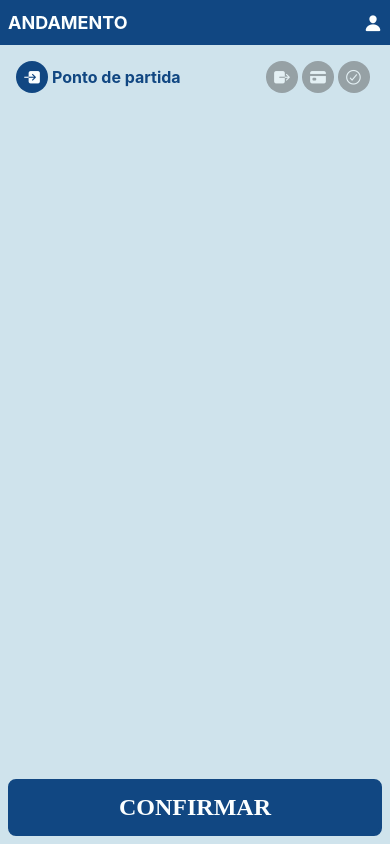
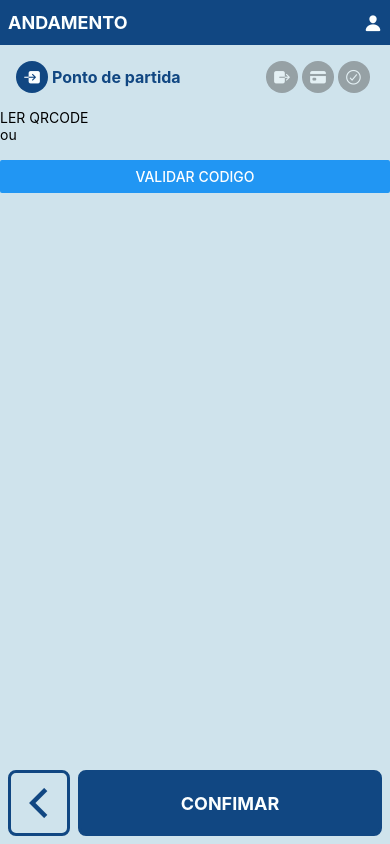
Before and after one commit to pedrocosta132/andamento, a React Native app: screen /CreateList in a window 390 px wide. Built offline with nearby package versions, Linux system fonts and the light colour scheme.

Commit message:
feat: custom button, mock api service & first step on creator

```diff
--- /dev/null
+++ b/src/components/Button/index.tsx
@@ -0,0 +1,47 @@
+import { Pressable, Text } from "react-native";
+import Ionicons from "@expo/vector-icons/Ionicons";
+import colors from "../../constants/colors";
+import { styled } from "./styled";
+
+export type ButtonProps = {
+  icon?: keyof typeof Ionicons.glyphMap;
+  text?: string;
+  onPress: () => void;
+  bgColor?: string;
+  textColor?: string;
+  borderColor?: string;
+  isDisabled?: boolean;
+  buttonStyles?: any;
+  textStyles?: any;
+};
+
+export default function Button({
+  icon,
+  text,
+  onPress,
+  bgColor = colors.primary,
+  textColor = colors.white,
+  borderColor = colors.primary,
+  isDisabled = false,
+  buttonStyles = {},
+  textStyles = {},
+}: ButtonProps) {
+  return (
+    <Pressable
+      style={[
+        styled.button,
+        { backgroundColor: bgColor, borderColor: borderColor },
+        buttonStyles,
+      ]}
+      onPress={onPress}
+      disabled={isDisabled}
+    >
+      {icon && <Ionicons name={icon} size={48} color={textColor} />}
+      {text && (
+        <Text style={[styled.text, { color: textColor }, textStyles]}>
+          {text}
+        </Text>
+      )}
+    </Pressable>
+  );
+}
--- /dev/null
+++ b/src/components/Button/styled.ts
@@ -0,0 +1,20 @@
+import { StyleSheet } from "react-native";
+
+export const styled = StyleSheet.create({
+  button: {
+    padding: 4,
+    display: "flex",
+    flexDirection: "row",
+    alignItems: "center",
+    justifyContent: "center",
+    gap: 8,
+    borderWidth: 3,
+    borderStyle: "solid",
+    borderRadius: 8,
+    overflow: "hidden",
+  },
+  text: {
+    fontSize: 18,
+    fontWeight: "bold",
+  },
+});
--- a/src/components/CTAButtons/index.tsx
+++ b/src/components/CTAButtons/index.tsx
@@ -1,7 +1,8 @@
-import { View, Text, Button, Pressable } from "react-native";
+import { View, Text, Pressable } from "react-native";
 import Ionicons from "@expo/vector-icons/Ionicons";
+import colors from "../../constants/colors";
+import Button from "../Button";
 import { styled } from "./styled";
-import colors from "../../constants/colors";
 
 type CTAButtonsProps = {
   showReturnButton: boolean;
@@ -21,21 +22,21 @@ export default function CTAButtons({
   return (
     <View style={styled.buttons}>
       {showReturnButton && (
-        <Pressable
-          style={[styled.button, styled.returnButton]}
+        <Button
+          icon="chevron-back-outline"
+          textColor={colors.primary}
+          bgColor={colors.background}
           onPress={onReturn}
-        >
-          <Ionicons name="chevron-back-outline" size={32} color={colors.primary} />
-        </Pressable>
+        />
       )}
       {showConfirmButton && (
-        <Pressable
-          style={[styled.button, styled.confirmButton]}
+        <Button
+          text="Confimar"
+          textStyles={{ textTransform: "uppercase" }}
+          buttonStyles={{ flexGrow: 1, marginLeft: 8 }}
           onPress={onConfirm}
-          disabled={confirmDisabled}
-        >
-          Confirmar
-        </Pressable>
+          isDisabled={confirmDisabled}
+        />
       )}
     </View>
   );
--- a/src/components/Stepper/index.tsx
+++ b/src/components/Stepper/index.tsx
@@ -1,12 +1,8 @@
 import { View, Text } from "react-native";
 import Ionicons from "@expo/vector-icons/Ionicons";
 import colors from "../../constants/colors";
+import { Step } from "../../types";
 import { styled } from "./styled";
-
-type Step = {
-  icon: keyof typeof Ionicons.glyphMap;
-  title: string;
-};
 
 type StepperProps = {
   steps: Step[];
@@ -17,7 +13,7 @@ export default function Stepper({ steps = [], activeIndex = 0 }: StepperProps) {
   return (
     <View style={styled.container}>
       {steps.map((step, index) => (
-        <Step
+        <StepItem
           key={step.title}
           icon={step.icon}
           title={step.title}
@@ -29,7 +25,7 @@ export default function Stepper({ steps = [], activeIndex = 0 }: StepperProps) {
   );
 }
 
-function Step({ icon, title, isActive, isDone }: Step & { isActive: boolean, isDone: boolean }) {
+function StepItem({ icon, title, isActive, isDone }: Step & { isActive: boolean, isDone: boolean }) {
 
   return (
     <View style={[styled.step, { flexGrow: isActive ? 1 : 0 }]}>
--- /dev/null
+++ b/src/components/Steps/StartingPointStep/index.tsx
@@ -0,0 +1,58 @@
+import { useState } from "react";
+import { Button, Pressable, Text, TextInput, View } from "react-native";
+import { Station } from "../../../types";
+import { styled } from "./styled";
+import apiService from "../../../services/mockApi";
+
+type StartingPointStepProps = {
+  station: Station | null | undefined;
+  onStationCodeChange: (station: Station | undefined) => void;
+};
+
+export default function StartingPointStep({
+  station,
+  onStationCodeChange,
+}: StartingPointStepProps) {
+  const [inputCode, setInputCode] = useState<string>("");
+  const [hasError, setHasError] = useState<boolean>(false);
+
+  const handleCodeChange = async () => {
+    const station = await apiService.getStation(inputCode);
+    if(!station) {
+      window.alert("nao existe codigo");
+    }
+
+    onStationCodeChange(station);
+  }
+
+  const handleReset = () => {
+    setHasError(false);
+    setInputCode("");
+    onStationCodeChange(undefined);
+  }
+
+  return (
+    <>
+      {!station ? (
+        <>
+          <Text>LER QRCODE</Text>
+          <View>
+            <></>
+            <Text>ou</Text>
+            <></>
+          </View>
+          <View>
+            <TextInput value={inputCode} onChangeText={setInputCode} />
+            <Button title="validar codigo" onPress={handleCodeChange} />
+          </View>
+
+        </>
+      ) : (
+        <>
+          <Text>{JSON.stringify(station)}</Text>
+          <Pressable onPress={handleReset}><Text>Estacao incorreta? Trocar codigo</Text></Pressable>
+        </>
+      )}
+    </>
+  );
+}
--- /dev/null
+++ b/src/components/Steps/StartingPointStep/styled.ts
@@ -0,0 +1,5 @@
+import { StyleSheet } from "react-native";
+
+export const styled = StyleSheet.create({
+  container: {},
+});
--- /dev/null
+++ b/src/data/prices.ts
@@ -0,0 +1,4 @@
+export const pricesPerNumberOfZones = {
+  1: 1.2,
+  2: 2,
+};
--- a/src/pages/CreateTrip.tsx
+++ b/src/pages/CreateTrip.tsx
@@ -1,33 +1,74 @@
 import { FlatList, ScrollView, Text } from "react-native";
 import Layout from "../components/Layout";
 import Stepper from "../components/Stepper";
-import { useState } from "react";
-import { Trip } from "../types";
+import { useMemo, useState } from "react";
+import { Step, Trip } from "../types";
 import CTAButtons from "../components/CTAButtons";
+import { useNavigation } from "@react-navigation/native";
+import StartingPointStep from "../components/Steps/StartingPointStep";
+
+const steps: Step[] = [
+  { icon: "enter", title: "Ponto de partida" },
+  { icon: "exit", title: "Destino" },
+  { icon: "card", title: "Pagamento" },
+  { icon: "checkmark-circle-outline", title: "Confirmação" },
+];
 
 export default function CreateTrip() {
+  const navigation = useNavigation();
+
   const [step, setStep] = useState<number>(0);
   const [trip, setTrip] = useState<Trip>({});
+
+  const shouldConfirmBeLocked = useMemo(() => {
+    return (
+      (step === 0 && !trip.startingPoint) ||
+      (step === 1 && !trip.destination) ||
+      (step === 2 && !trip.paymentMethod)
+    );
+  }, [trip, step]);
+
+  const handleReturnButtonClick = () => {
+    if (step === 0) {
+      navigation.goBack();
+      return;
+    }
+
+    setStep((prev) => prev - 1);
+  };
+
+  const handleConfirmButtonClick = () => {
+    if (step >= steps.length - 1) {
+      console.log("end");
+      return;
+    }
+
+    setStep((prev) => prev + 1);
+  };
+
+  const handleTripFieldChange = (name: string, value: any) => {
+    setTrip((prev) => ({ ...prev, [name]: value }));
+  };
 
   return (
     <Layout>
       <ScrollView style={{ flex: 1, width: "100%" }}>
-        <Stepper
-          steps={[
-            { icon: "enter", title: "Ponto de partida" },
-            { icon: "exit", title: "Destino" },
-            { icon: "card", title: "Pagamento" },
-            { icon: "checkmark-circle-outline", title: "Confirmação" },
-          ]}
-          activeIndex={step}
-        />
+        <Stepper steps={steps} activeIndex={step} />
+        {step === 0 && (
+          <StartingPointStep
+            station={trip?.startingPoint}
+            onStationCodeChange={(newStation) =>
+              handleTripFieldChange("startingPoint", newStation)
+            }
+          />
+        )}
       </ScrollView>
       <CTAButtons
         showConfirmButton={true}
-        onConfirm={() => setStep((prev) => prev + 1)}
-        confirmDisabled={step > 2}
-        showReturnButton={step > 0}
-        onReturn={() => setStep((prev) => prev - 1)}
+        onConfirm={handleConfirmButtonClick}
+        confirmDisabled={shouldConfirmBeLocked}
+        showReturnButton={true}
+        onReturn={handleReturnButtonClick}
       />
     </Layout>
   );
--- /dev/null
+++ b/src/services/mockApi.ts
@@ -0,0 +1,15 @@
+import { stations } from "../data/stations";
+import { Station } from "../types";
+
+type ApiServiceTypes = {
+  getStation: (code: string) => Promise<Station>;
+}
+
+const apiService: ApiServiceTypes = {
+  getStation: (code) => new Promise((resolve, reject) => {
+    const station = stations.find((station) => station.code === code);
+    !station ? reject("Not found") : resolve(station);
+  })
+};
+
+export default apiService;
```
Also changed, not shown: src/types.ts (+7 -0 lines).
